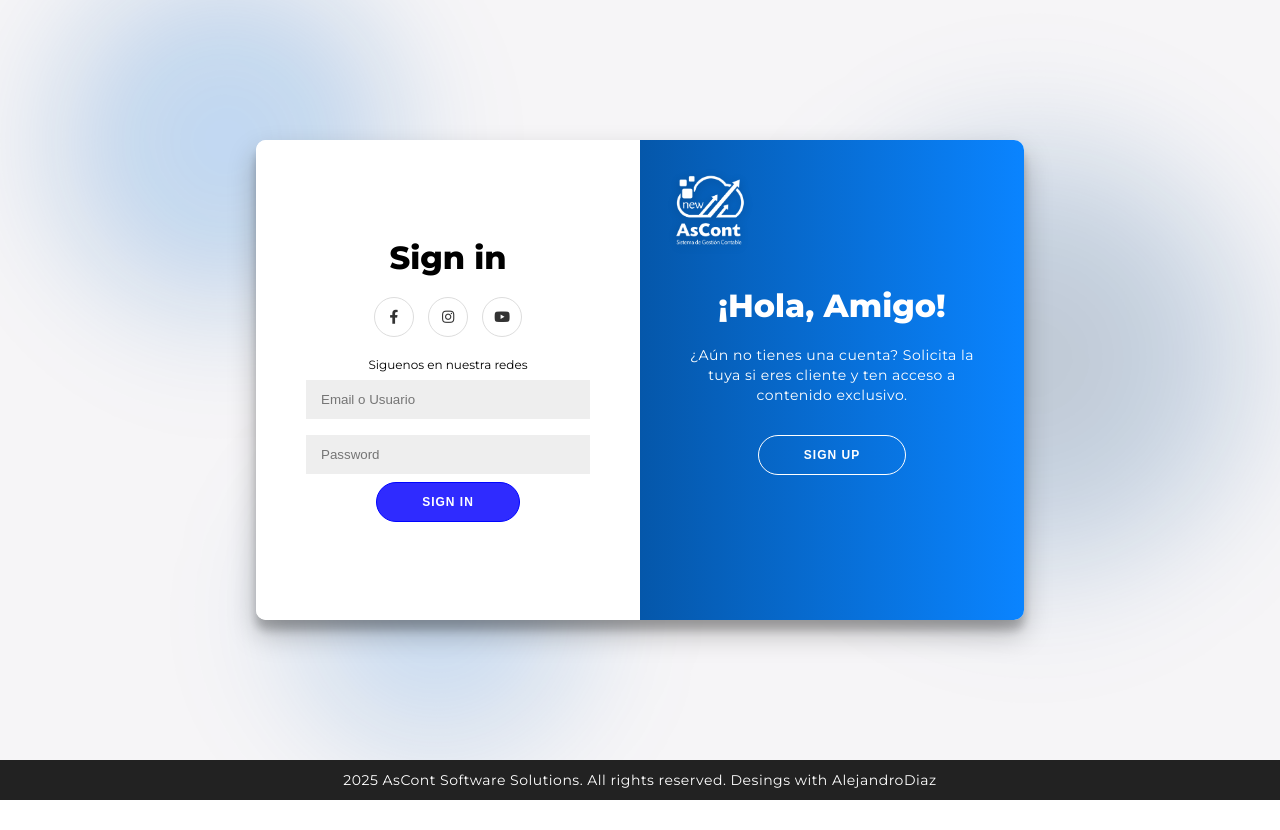
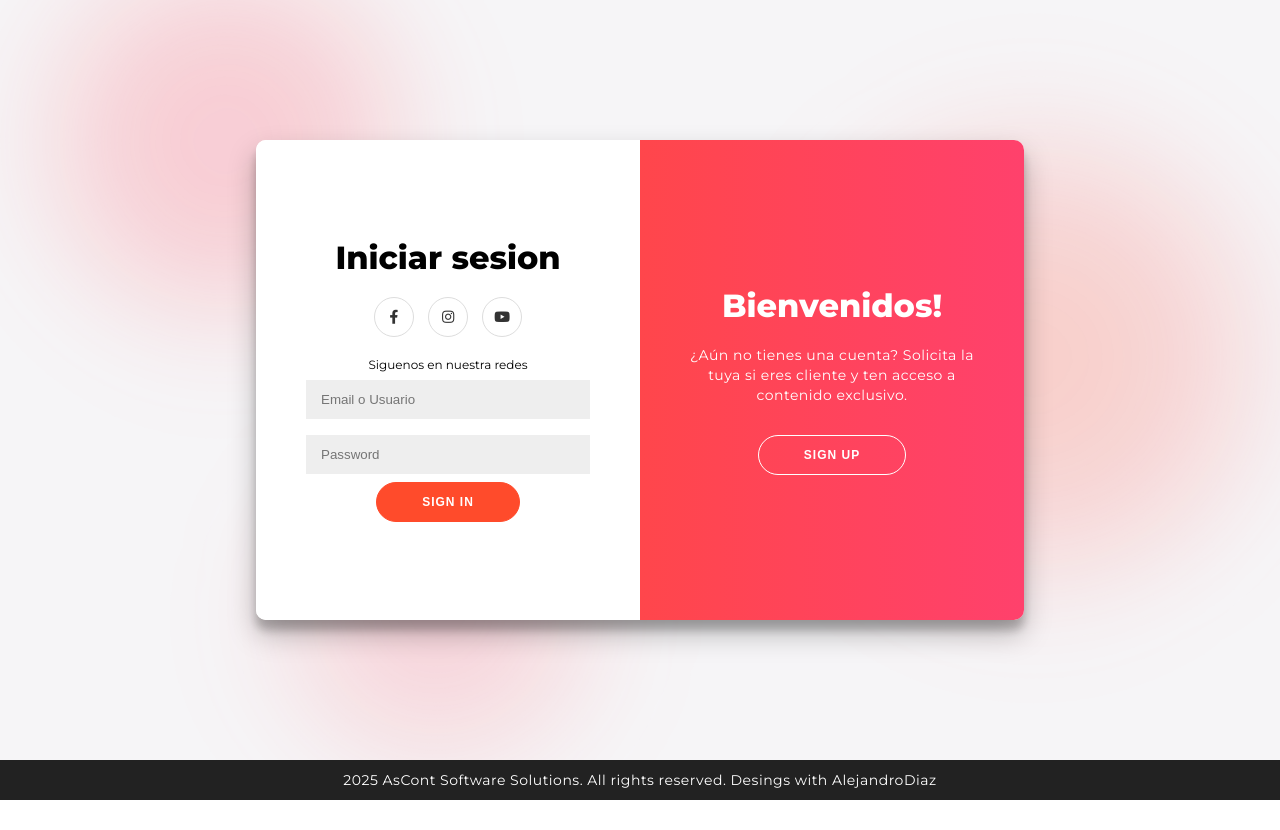
Before and after one commit to AlejandroDiaz04/PaginaAsCont, a PHP site: page /HTML/login.html in a window 1280 px wide. Run offline with PHP 8.4, Linux system fonts and the light colour scheme.

Commit message:
version del wordpress o en produccion

```diff
--- a/HTML/CSS-HTML/login.css
+++ b/HTML/CSS-HTML/login.css
@@ -43,8 +43,8 @@ a {
 
 button {
   border-radius: 20px;
-  border: 1px solid #0004ff;
-  background-color: #2f2bff;
+  border: 1px solid #ff4b2b;
+  background-color: #ff4b2b;
   color: #ffffff;
   font-size: 12px;
   font-weight: bold;
@@ -52,14 +52,8 @@ button {
   letter-spacing: 1px;
   text-transform: uppercase;
   transition: transform 80ms ease-in;
-  transition: transform 0.3s ease-in-out;
 }
-button:hover {
-  background-color: #ff4b2b;
-  border-color: #ff4b2b;
-  cursor: pointer;
-  transform: translateY(-1px);
-}
+
 button:active {
   transform: scale(0.95);
 }
@@ -164,9 +158,9 @@ input {
 }
 
 .overlay {
-  background: #0a84ff;
-  background: -webkit-linear-gradient(to right, #002a55, #0a84ff);
-  background: linear-gradient(to right, #002a55, #0a84ff);
+  background: #ff416c;
+  background: -webkit-linear-gradient(to right, #ff4b2b, #ff416c);
+  background: linear-gradient(to right, #ff4b2b, #ff416c);
   background-repeat: no-repeat;
   background-size: cover;
   background-position: 0 0;
@@ -196,22 +190,6 @@ input {
   width: 50%;
   transform: translateX(0);
   transition: transform 0.6s ease-in-out;
-}
-
-/* Logo en el overlay - ahora dentro de cada panel */
-.overlay-logo {
-  position: absolute;
-  top: 20px;
-  left: 20px;
-  width: 100px;
-  height: auto;
-  transition: opacity 0.6s ease-in-out;
-}
-
-.overlay-logo img {
-  width: 100%;
-  height: auto;
-  filter: drop-shadow(0 2px 4px rgba(0, 0, 0, 0.2));
 }
 
 .overlay-left {
@@ -288,8 +266,8 @@ footer a {
   height: 350px;
   background: radial-gradient(
     circle,
-    rgba(10, 132, 255, 0.25),
-    rgba(0, 42, 85, 0.15)
+    rgba(255, 65, 108, 0.25),
+    rgba(255, 75, 43, 0.15)
   );
   filter: blur(60px);
   border-radius: 50%;
@@ -303,8 +281,8 @@ footer a {
   left: 60%;
   background: radial-gradient(
     circle,
-    rgba(0, 42, 85, 0.25),
-    rgba(10, 132, 255, 0.1)
+    rgba(255, 75, 43, 0.25),
+    rgba(255, 65, 108, 0.1)
   );
   animation-duration: 22s;
 }
@@ -316,8 +294,8 @@ footer a {
   left: 20%;
   background: radial-gradient(
     circle,
-    rgba(10, 132, 255, 0.2),
-    rgba(0, 42, 85, 0.12)
+    rgba(255, 65, 108, 0.2),
+    rgba(255, 75, 43, 0.12)
   );
   animation-duration: 26s;
 }
--- a/HTML/login.html
+++ b/HTML/login.html
@@ -4,6 +4,11 @@
     <meta charset="UTF-8" />
     <meta name="viewport" content="width=device-width, initial-scale=1.0" />
     <link rel="stylesheet" href="CSS-HTML/login.css" />
+        <link rel="icon" type="image/png" sizes="32x32" href="IMG/logoNube.png" />
+    <link rel="icon" type="image/png" sizes="16x16" href="/IMG/logoNube.png" />
+    <link rel="apple-touch-icon" sizes="180x180" href="/IMG/logoNube.png" />
+    <link rel="shortcut icon" href="/IMG/logoNube.png" />
+    <link
     <link
       rel="stylesheet"
       href="https://fonts.googleapis.com/css?family=Montserrat:400,800"
@@ -12,7 +17,7 @@
       rel="stylesheet"
       href="https://cdnjs.cloudflare.com/ajax/libs/font-awesome/5.15.3/css/all.min.css"
     />
-    <title>Document</title>
+    <title>Login</title>
   </head>
   <body>
     <div id="interactive-bg"></div>
@@ -20,7 +25,7 @@
     <div class="container" id="container">
       <div class="form-container sign-up-container">
         <form id="signUpForm">
-          <h1>Create Account</h1>
+          <h1>Crear cuenta</h1>
           <div class="social-container">
             <a href="https://www.facebook.com/share/1DKytsx1P1/" class="social"
               ><i class="fab fa-facebook-f"></i
@@ -56,12 +61,12 @@
               font-size: 14px;
             "
           ></div>
-          <button type="submit">Sign Up</button>
+          <button type="submit">Iniciar sesion</button>
         </form>
       </div>
       <div class="form-container sign-in-container">
         <form id="signInForm">
-          <h1>Sign in</h1>
+          <h1>Iniciar sesion</h1>
           <div class="social-container">
             <a href="https://www.facebook.com/share/1DKytsx1P1/" class="social"
               ><i class="fab fa-facebook-f"></i
@@ -90,7 +95,7 @@
             placeholder="Password"
             required
           />
-          <!-- <a href="#">Olvidaste tu contraseña?</a> -->
+          <!--<a href="#">Olvidaste tu contraseña?</a>-->
           <div
             id="signInMessage"
             style="
@@ -107,20 +112,12 @@
       <div class="overlay-container">
         <div class="overlay">
           <div class="overlay-panel overlay-left">
-            <!-- Logo en panel izquierdo -->
-            <div class="overlay-logo">
-              <img src="/IMG/LogoBlancoPng.png" alt="AsContSystem Logo" />
-            </div>
             <h1>Bienvenidos a AsCont!</h1>
             <p>Tu empresa de desarrollo de software de confianza.</p>
             <button class="ghost" id="signIn">Sign In</button>
           </div>
           <div class="overlay-panel overlay-right">
-            <!-- Logo en panel derecho -->
-            <div class="overlay-logo">
-              <img src="/IMG/LogoBlancoPng.png" alt="AsContSystem Logo" />
-            </div>
-            <h1>¡Hola, Amigo!</h1>
+            <h1>Bienvenidos!</h1>
             <p>
               ¿Aún no tienes una cuenta? Solicita la tuya si eres cliente y ten
               acceso a contenido exclusivo.
```
Also changed, not shown: HTML/empresa.html (+21 -103 lines), backend/config/config.php (+5 -7 lines), HTML/contenido_exclusivo.html (line endings or trailing spaces), logoNube.ico (added).
